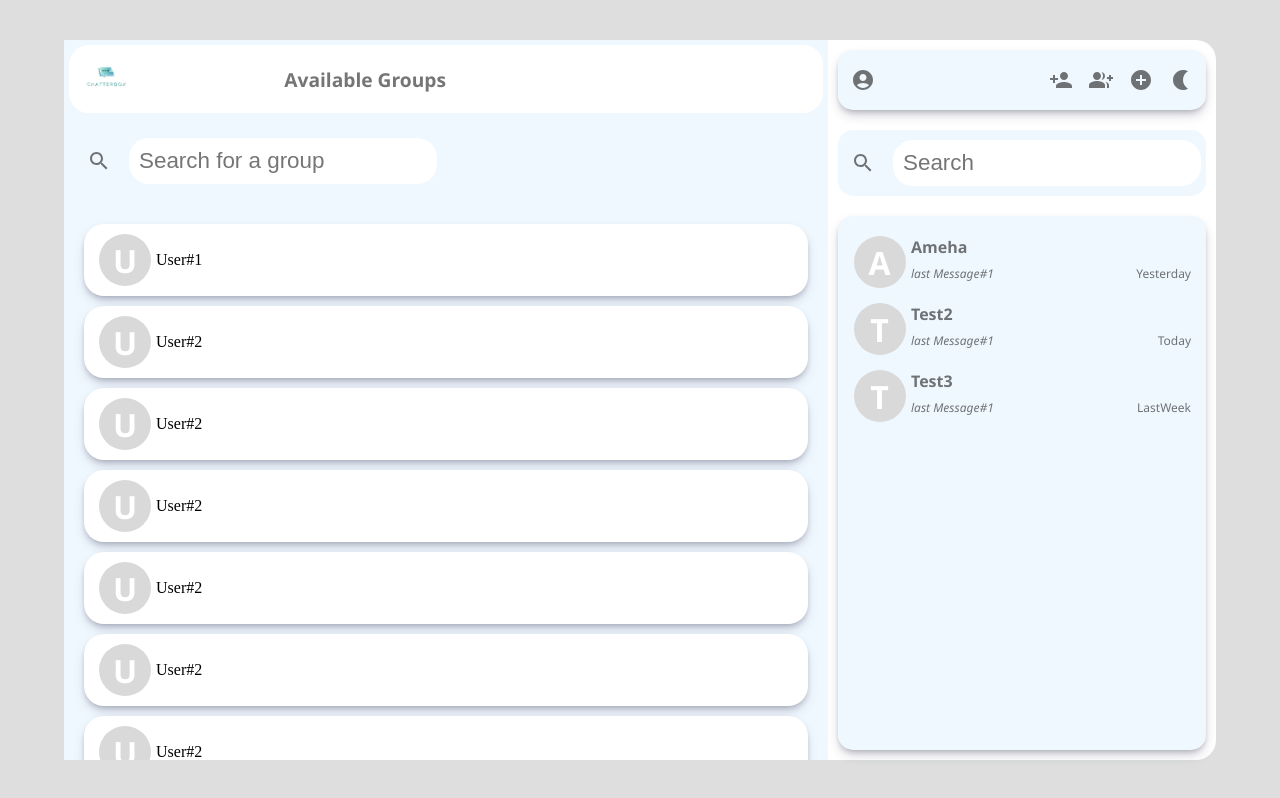
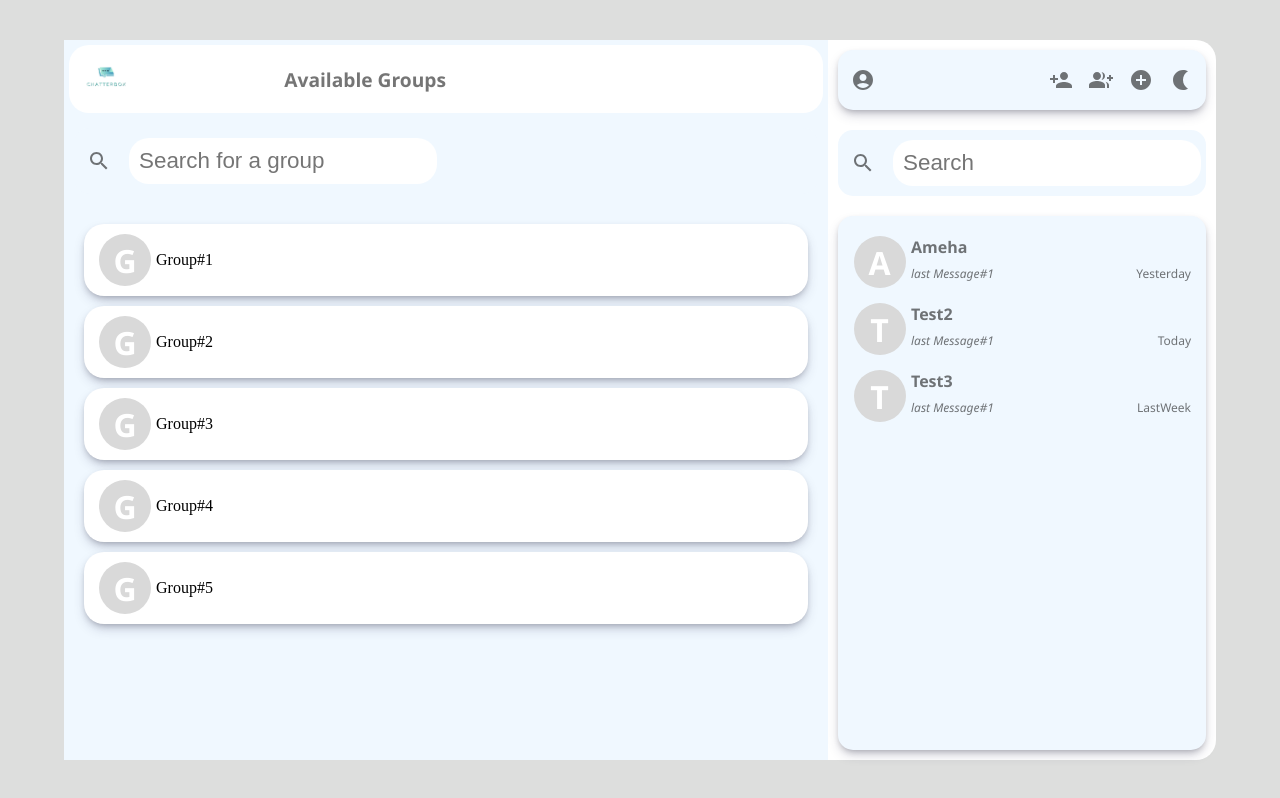
Before and after one commit to ameha1/ChatterBox, a React (Vite) app in the folder chatterBox-Client/chatter-box/: page /app/groups in a window 1280 px wide. Built offline with nearby package versions, Linux system fonts and the light colour scheme.

Commit message:
groups build

```diff
--- a/chatterBox-Client/chatter-box/src/App.jsx
+++ b/chatterBox-Client/chatter-box/src/App.jsx
@@ -8,7 +8,8 @@ import { Route, Router, Routes } from 'react-router-dom'
 import Greetings from './Components/Greetings'
 import ChatArea from './Components/ChatArea'
 import CreateGroups from './Components/CreateGroups'
-import UsersGroup from './Components/UsersGroup'
+import Users from './Components/Users'
+import Groups from './Components/Groups'
 
 
 function App() {
@@ -25,7 +26,8 @@ function App() {
               <Route path='greeting' element={<Greetings/>}> </Route>
               <Route path='chat' element={<ChatArea/>}> </Route>
               <Route path='creategroup' element={<CreateGroups/>}></Route>
-              <Route path='groups' element={<UsersGroup/>}> </Route>
+              <Route path='users' element={<Users/>}> </Route>
+              <Route path='groups' element={<Groups/>}> </Route>
 
             </Route>
 
--- a/chatterBox-Client/chatter-box/src/Components/Greetings.jsx
+++ b/chatterBox-Client/chatter-box/src/Components/Greetings.jsx
@@ -7,7 +7,7 @@ const Greetings = () => {
     <div className={"greeting-container"}>
       <img src={logo} alt="Logo" className="greeting-logo"/>
 
-      <b>Hi 👋</b>
+      <b>Hello 👋</b>
       <p>View and text directly to people present in the chat Rooms.</p>
     </div>
   )
--- /dev/null
+++ b/chatterBox-Client/chatter-box/src/Components/Groups.jsx
@@ -0,0 +1,56 @@
+import React from 'react'
+
+import Logo from'../assets/Logo.png'
+import { IconButton } from '@mui/material'
+import SearchIcon from '@mui/icons-material/Search'
+
+const Groups = () => {
+  return (
+    <div className="list-container">
+    <div className="ug-header">
+        <img src={Logo} alt=""
+             style={{height: "3rem", width:"4rem"}} />
+        <p className='ug-title'>Available Groups</p>
+    </div>
+
+    <div className="sb-search">
+        <IconButton>
+            <SearchIcon/>
+        </IconButton>
+
+        <input className='search-box' placeholder='Search for a group' type="text" />
+    </div>
+
+    <div className="ug-list">
+        <div className="list-tem">
+            <p className='con-icon'>G</p>
+            <p className='con-Title'>Group#1</p>
+        </div>
+
+        <div className="list-tem">
+            <p className='con-icon'>G</p>
+            <p className='con-Title'>Group#2</p>
+        </div>
+
+        <div className="list-tem">
+            <p className='con-icon'>G</p>
+            <p className='con-Title'>Group#3</p>
+        </div>
+
+        <div className="list-tem">
+            <p className='con-icon'>G</p>
+            <p className='con-Title'>Group#4</p>
+        </div>
+
+        <div className="list-tem">
+            <p className='con-icon'>G</p>
+            <p className='con-Title'>Group#5</p>
+        </div>
+
+        </div>
+    </div>
+
+  )
+}
+
+export default Groups
--- a/chatterBox-Client/chatter-box/src/Components/MainContainer.jsx
+++ b/chatterBox-Client/chatter-box/src/Components/MainContainer.jsx
@@ -4,7 +4,7 @@ import Sidebar from './Sidebar'
 import ChatArea from './ChatArea'
 import Greetings from './Greetings'
 import CreateGroups from './CreateGroups'
-import UsersGroup from './UsersGroup'
+import UsersGroup from './Users'
 import { Outlet } from 'react-router-dom'
 
 
--- a/chatterBox-Client/chatter-box/src/Components/Sidebar.jsx
+++ b/chatterBox-Client/chatter-box/src/Components/Sidebar.jsx
@@ -12,6 +12,7 @@ import NightlightIcon from '@mui/icons-material/Nightlight';
 import SearchIcon from '@mui/icons-material/Search';
 
 import { IconButton } from '@mui/material';
+import { useNavigate } from 'react-router-dom';
 
 const Sidebar = () => {
   const [conversations, SetConversations] = useState([
@@ -32,6 +33,8 @@ const Sidebar = () => {
     }
 
   ]);
+
+  const navigate = useNavigate()
   return (
 
 
@@ -47,15 +50,24 @@ const Sidebar = () => {
 
 
         <div>
-          <IconButton>
+          <IconButton
+          onClick={()=>{
+            navigate("users")
+           }}>
             <PersonAddIcon />
           </IconButton>
 
-          <IconButton>
+          <IconButton
+           onClick={()=>{
+            navigate("groups")
+           }}>
             <GroupAddIcon />
           </IconButton>
 
-          <IconButton>
+          <IconButton
+           onClick={()=>{
+            navigate("creategroup")
+           }}>
             <AddCircleIcon />
           </IconButton>
 
--- a/chatterBox-Client/chatter-box/src/Components/UsersGroup.jsx
+++ b/chatterBox-Client/chatter-box/src/Components/Users.jsx
@@ -3,14 +3,14 @@ import Logo from'../assets/Logo.png'
 import { IconButton } from '@mui/material'
 import SearchIcon from '@mui/icons-material/Search'
 
-const UsersGroup = () => {
+const Users = () => {
 
   return (
     <div className="list-container">
         <div className="ug-header">
             <img src={Logo} alt=""
                  style={{height: "3rem", width:"4rem"}} />
-            <p className='ug-title'>Available Groups</p>
+            <p className='ug-title'>Online Users</p>
         </div>
 
         <div className="sb-search">
@@ -18,7 +18,7 @@ const UsersGroup = () => {
                 <SearchIcon/>
             </IconButton>
 
-            <input className='search-box' placeholder='Search for a group' type="text" />
+            <input className='search-box' placeholder='Search for a user' type="text" />
         </div>
 
         <div className="ug-list">
@@ -67,4 +67,4 @@ const UsersGroup = () => {
   )
 }
 
-export default UsersGroup
+export default Users
```
